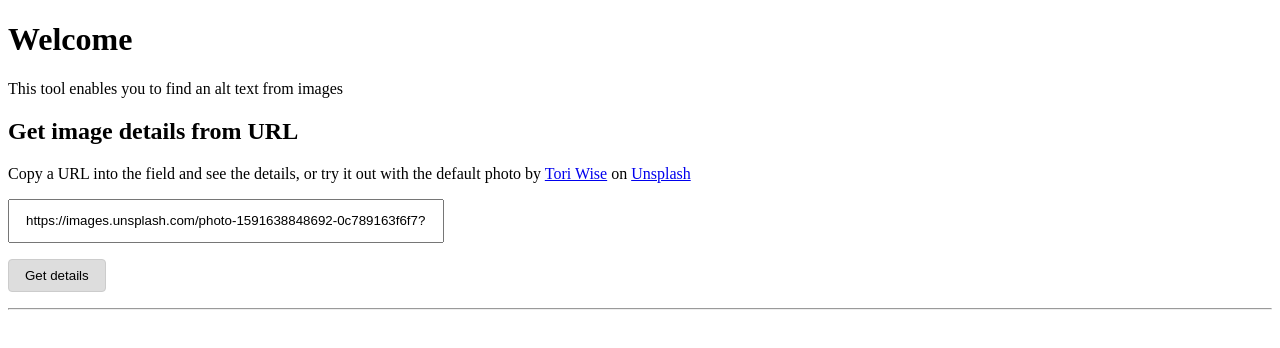
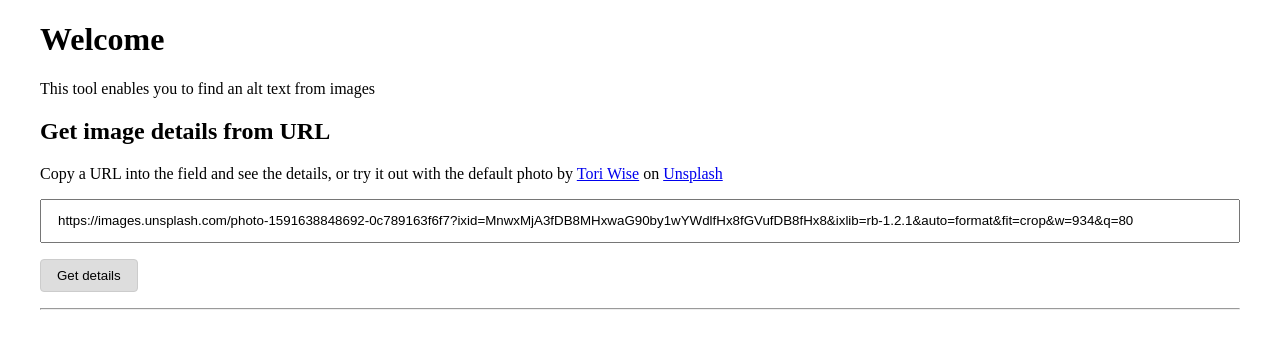
Before and after one commit to iOvergaard/alttext, a Next.js app: page / in a window 1280 px wide. Shown: the top 348 px of the page. Built offline with nearby package versions, Linux system fonts and the light colour scheme.

Commit message:
Add styling to main

```diff
--- a/components/urlzone.module.scss
+++ b/components/urlzone.module.scss
@@ -1,5 +1,5 @@
 .url {
-  width: 400px;
+  width: 100%;
   line-height: 1.5rem;
   padding: 0.5rem 1rem;
 }
--- /dev/null
+++ b/pages/index.module.scss
@@ -0,0 +1,8 @@
+.main {
+  max-width: 1200px;
+  margin-inline: auto;
+
+  & * {
+    box-sizing: border-box;
+  }
+}
--- a/pages/index.tsx
+++ b/pages/index.tsx
@@ -1,8 +1,9 @@
 import Urlzone from '../components/urlzone';
+import styles from './index.module.scss';
 
 export default function Home(): JSX.Element {
   return (
-    <main>
+    <main className={styles.main}>
       <header>
         <h1>Welcome</h1>
         <p>This tool enables you to find an alt text from images</p>
```
